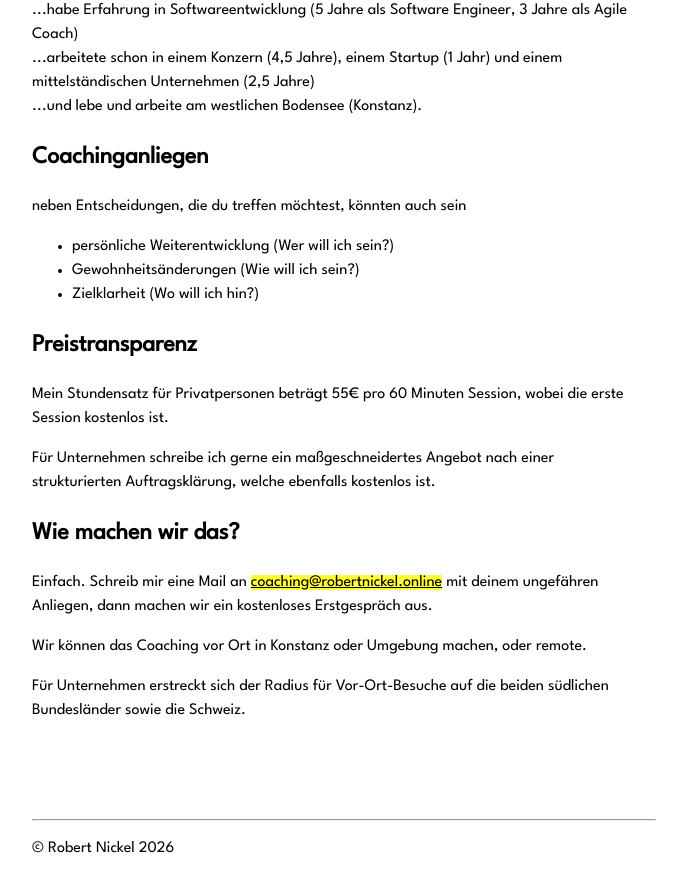
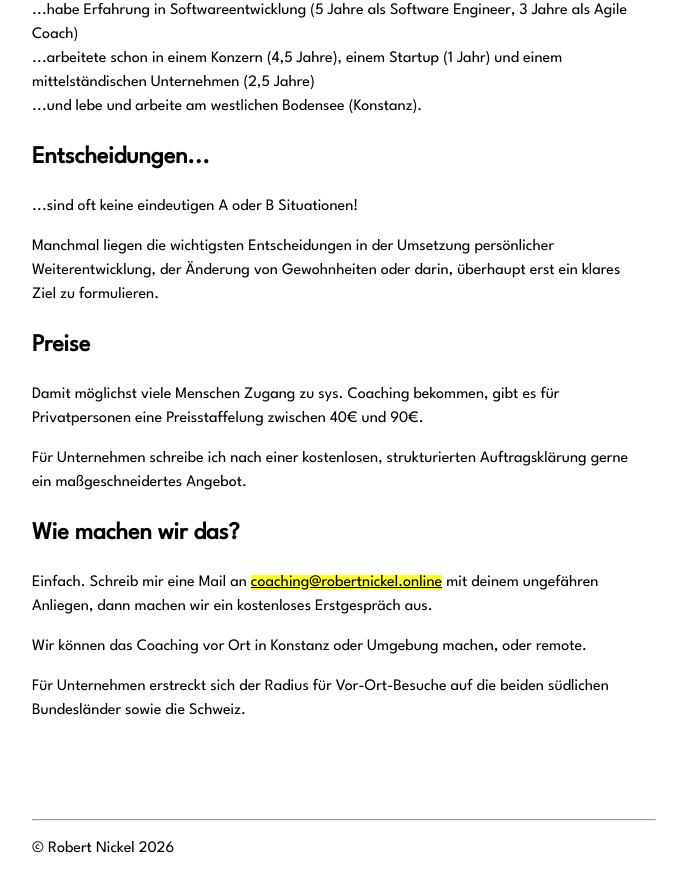
Before and after one commit to Robert-Nickel/robertnickel.online_3.0, a SvelteKit app: page / in a window 1280 px wide. Shown: the part 1332-2209 px from the top of the page, without its empty margins (296-983 px from the left). Built offline with nearby package versions, Linux system fonts and the light colour scheme.

Commit message:
Update +page.svelte

```diff
--- a/src/routes/+page.svelte
+++ b/src/routes/+page.svelte
@@ -51,24 +51,17 @@
 			...und lebe und arbeite am westlichen Bodensee (Konstanz).
 		</HighlightBlock>
 		<HighlightBlock>
-			<h2>Coachinganliegen</h2>
-			neben Entscheidungen, die du treffen möchtest, könnten auch sein
-			<ul>
-				<li>persönliche Weiterentwicklung (Wer will ich sein?)</li>
-				<li>Gewohnheitsänderungen (Wie will ich sein?)</li>
-				<li>Zielklarheit (Wo will ich hin?)</li>
-			</ul>
+			<h2>Entscheidungen...</h2>
+			<p>...sind oft keine eindeutigen A oder B Situationen!</p>
+			<p>Manchmal liegen die wichtigsten Entscheidungen in der Umsetzung persönlicher Weiterentwicklung, der Änderung von Gewohnheiten oder darin, überhaupt erst ein klares Ziel zu formulieren.</p>
 		</HighlightBlock>
 		<HighlightBlock>
-			<h2>Preistransparenz</h2>
+			<h2>Preise</h2>
 			<p>
-				Mein Stundensatz für Privatpersonen beträgt 55€ pro 60 Minuten
-				Session, wobei die erste Session kostenlos ist.
+				Damit möglichst viele Menschen Zugang zu sys. Coaching bekommen, gibt es für Privatpersonen eine Preisstaffelung zwischen 40€ und 90€.
 			</p>
 			<p>
-				Für Unternehmen schreibe ich gerne ein maßgeschneidertes Angebot
-				nach einer strukturierten Auftragsklärung, welche ebenfalls
-				kostenlos ist.
+				Für Unternehmen schreibe ich nach einer kostenlosen, strukturierten Auftragsklärung gerne ein maßgeschneidertes Angebot.
 			</p>
 		</HighlightBlock>
 		<HighlightBlock>
```
